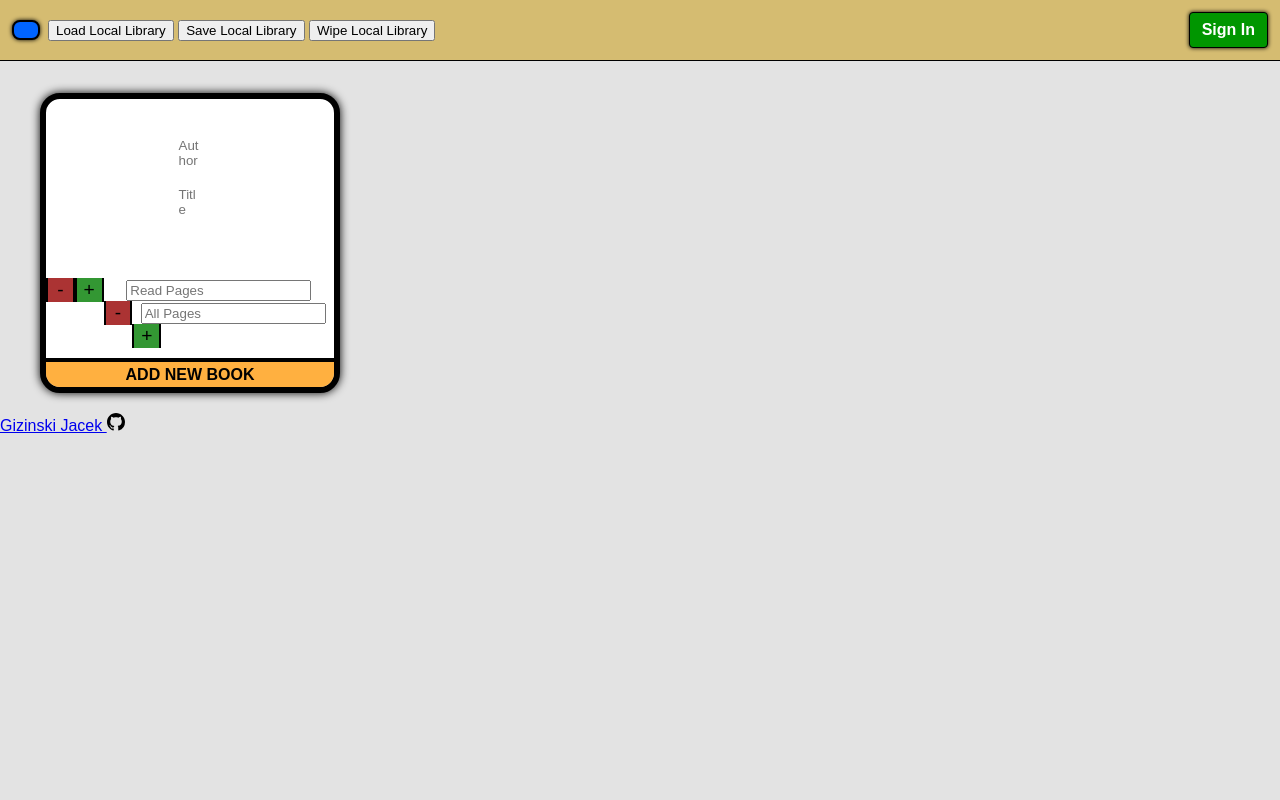
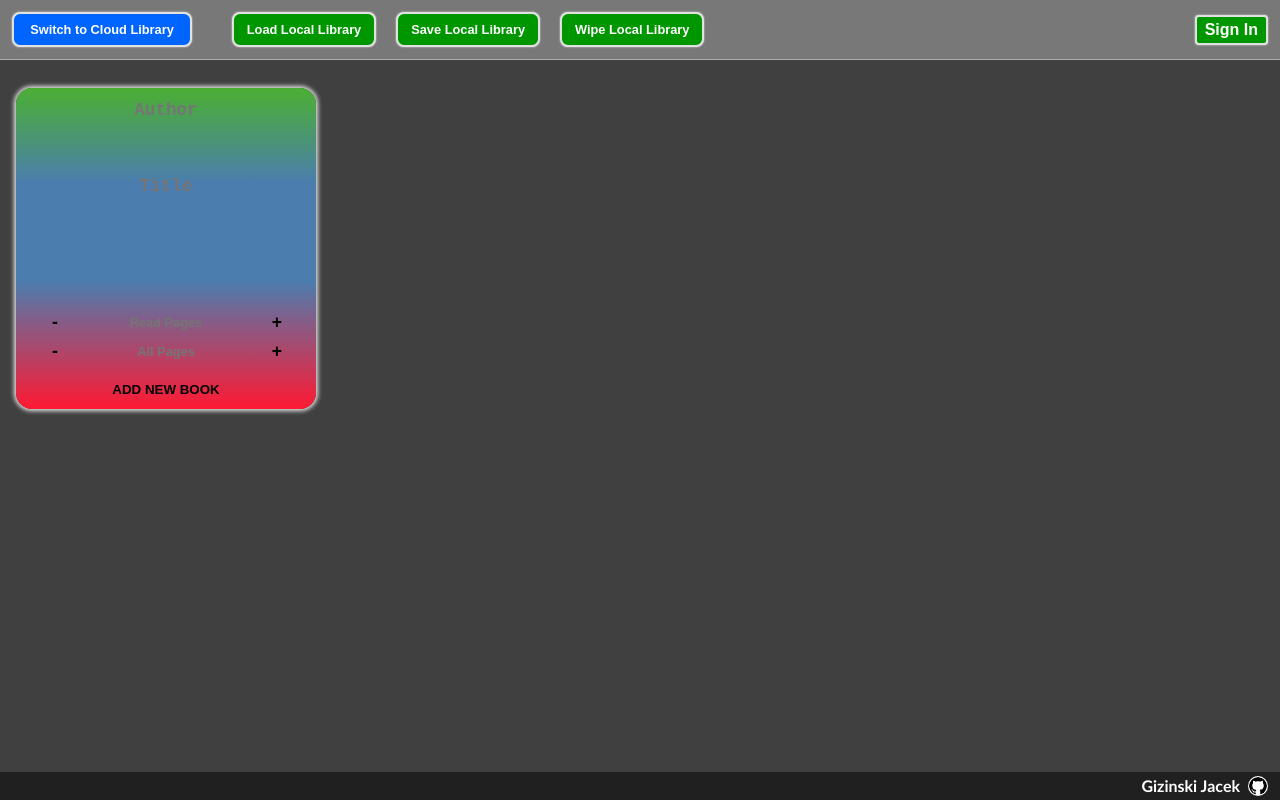
Before and after one commit to gizinski-jacek/Library-project, a plain HTML site: page index.html in a window 1280 px wide. Drawn offline with Linux system fonts and the light colour scheme.

Commit message:
Sorting classes. Major restyling, especially of books. Changing color palette. Styling footer

```diff
--- a/style.css
+++ b/style.css
@@ -1,14 +1,28 @@
 :root {
+	font-family: 'Trebuchet MS', 'Lucida Sans Unicode', 'Lucida Grande',
+		'Lucida Sans', Arial, sans-serif;
 	font-size: 16px;
 }
 
-body * {
-	font-family: sans-serif, Arial, Helvetica;
+* {
+	box-sizing: border-box;
+}
+
+button {
+	border: none;
+	cursor: pointer;
+}
+
+button:hover {
+	filter: brightness(110%);
 }
 
 body {
+	min-height: 100vh;
 	width: 100%;
-	background-color: rgba(200, 200, 200, 0.5);
+	background-color: rgba(0, 0, 0, 0.75);
+	display: flex;
+	flex-direction: column;
 }
 
 #navbar {
@@ -16,8 +30,8 @@ body {
 	justify-content: space-between;
 	align-items: center;
 	margin-bottom: 12px;
-	background-color: rgba(200, 150, 0, 0.5);
-	border-bottom: 1px solid rgb(0, 0, 0);
+	background-color: rgba(175, 175, 175, 0.5);
+	border-bottom: 1px solid rgba(225, 225, 225, 0.5);
 }
 
 .storageControls,
@@ -27,39 +41,54 @@ body {
 	padding: 4px;
 }
 
-button {
-	cursor: pointer;
+.storageControls button,
+.userControls button {
+	padding: 4px 8px;
+	margin: 8px;
+	font-size: 0.8rem;
+	font-weight: 600;
+	color: rgb(255, 255, 255);
+	border-radius: 4px;
+	border: 2px solid rgb(225, 225, 225);
+	box-shadow: 0 0 2px 0 rgb(225, 225, 225);
 }
 
-button:hover {
-	filter: brightness(125%);
+.storageControls button {
+	border: 2px solid rgb(225, 225, 225);
+	background-color: rgb(0, 100, 255);
+	border-radius: 8px;
+	padding: 8px;
 }
 
-.storageControls > button,
-.userControls > button {
-	padding: 8px 12px;
-	margin: 8px;
-	font-size: 1rem;
-	font-weight: 600;
-	color: rgb(255, 255, 255);
-	border: 1px solid rgb(0, 0, 0);
-	border-radius: 4px;
-	box-shadow: 0 0 4px rgb(0, 0, 0);
-	cursor: pointer;
+#switchLibrary {
+	width: 180px;
+	margin-right: 32px;
 }
 
-.storageControls > button {
+#switchLibrary.localStorage {
 	background-color: rgb(0, 100, 255);
-	border: 2px solid rgb(0, 0, 0);
-	border-radius: 8px;
 }
 
-#signIn {
+#switchLibrary.localStorage::after {
+	content: 'Switch to Cloud Library';
+}
+
+#switchLibrary.cloudStorage {
 	background-color: rgb(0, 150, 0);
 }
 
-#signOut {
-	background-color: rgb(200, 0, 0);
+#switchLibrary.cloudStorage::after {
+	content: 'Switch to Local Library';
+}
+
+#localStorageControls button {
+	width: 144px;
+	background-color: rgb(0, 150, 0);
+}
+
+#cloudStorageControls button {
+	width: 144px;
+	background-color: rgb(0, 100, 255);
 }
 
 .userControls > * {
@@ -70,19 +99,30 @@ button:hover {
 	height: 36px;
 	width: 36px;
 	border-radius: 50%;
+	border: 1px solid rgba(0, 0, 0, 0.75);
 }
 
 .userName {
-	font-size: 1.5rem;
+	color: rgb(255, 255, 255);
+	font-weight: 600;
+	font-size: 1.25rem;
+}
+
+#signIn {
+	font-size: 1rem;
+	background-color: rgb(0, 150, 0);
+}
+
+#signOut {
+	font-size: 1rem;
+	background-color: rgb(0, 100, 225);
 }
 
 #mainContainer {
-	position: relative;
+	flex: 1;
 	display: flex;
 	flex-direction: row;
 	flex-wrap: wrap;
-	justify-content: left;
-	align-items: center;
 }
 
 input::-webkit-outer-spin-button,
@@ -95,174 +135,139 @@ input[type='number'] {
 	-moz-appearance: textfield;
 }
 
-.author,
-.title,
-.pages {
-	position: relative;
-	width: 100%;
-	font-size: 1.3rem;
-	text-align: center;
-	box-sizing: border-box;
+form {
+	display: flex;
+	flex-direction: column;
+	height: fit-content;
+	max-height: 340px;
+	width: 300px;
+	margin: 16px;
+	border-radius: 16px;
+	padding: 4px;
+	background: linear-gradient(
+		rgb(75, 175, 50),
+		rgb(75, 125, 175) 30% 60%,
+		rgb(255, 25, 50)
+	);
+	box-shadow: 0 0 4px 2px rgb(225, 225, 225);
 }
 
-.author {
-	height: 19%;
-	width: 100%;
-	background-color: rgba(255, 255, 0, 0.6);
-	border-top-left-radius: 14px;
-	border-top-right-radius: 14px;
-	margin-top: 0;
+form > * {
+	margin: 4px;
+	color: rgb(255, 255, 255);
 }
 
-.title {
-	height: 56%;
-	width: 100%;
-	background-color: rgba(0, 255, 255, 0.6);
-	border-top: 3px solid rgb(0, 0, 0);
-	border-bottom: 3px solid rgb(0, 0, 0);
+input,
+textarea {
+	font-size: 1.1rem;
+	padding: 4px;
+	text-align: center;
+	border: none;
+	outline: none;
+	resize: none;
+	overflow: auto;
+	scrollbar-color: rgba(255, 255, 255, 0.75) transparent;
 }
 
-.increment,
-.decrement,
-.readPages,
-.allPages {
+input:hover,
+input:focus,
+textarea:hover,
+textarea:focus {
+	background-color: rgba(255, 255, 255, 0.25) !important;
+	border-radius: 12px;
+}
+
+#newBookForm * {
+	font-weight: 600;
+}
+
+#author {
+	background: transparent;
+}
+
+#title {
+	background: transparent;
+}
+
+.pages button,
+.bookControls button {
+	padding: 4px 0;
+}
+
+.pages button:hover,
+.bookControls button:hover {
+	background-color: rgba(255, 255, 255, 0.5) !important;
+	border-radius: 16px;
+}
+
+.upper,
+.lower {
 	display: flex;
-	justify-content: center;
-	align-items: center;
-	float: left;
-	box-sizing: border-box;
+}
+
+#readPages,
+#allPages {
+	font-size: 0.8rem;
+	font-weight: 600;
+	text-align: center;
+	outline: none;
+	max-width: 160px;
+}
+
+#readPages {
+	background: transparent;
+}
+
+#allPages {
+	background: transparent;
 }
 
 .decrement,
 .increment {
-	height: 60%;
-	width: 10%;
-	font-size: 1.2rem;
-	color: rgb(0, 0, 0);
-	border: none;
+	flex: 1;
+	font-size: 1.1rem;
+	font-weight: 600;
+	background: transparent;
 }
 
-.decrement {
-	background-color: rgba(150, 0, 0, 0.8);
-	border-left: 2px solid rgb(0, 0, 0);
-	border-right: 2px solid rgb(0, 0, 0);
-}
-
-.increment {
-	background-color: rgba(0, 125, 0, 0.8);
-	border-left: 2px solid rgb(0, 0, 0);
-	border-right: 2px solid rgb(0, 0, 0);
-}
-
-.pages {
-	height: 25%;
-}
-
-.readPages,
-.allPages {
-	border: none;
-	height: 60%;
-	width: 30%;
-	font-size: 1rem;
-	font-weight: 600;
-	text-align: center;
-	box-sizing: border-box;
-	outline: none;
-}
-
-.readPages {
-	background-color: rgba(255, 100, 255, 0.75);
-}
-
-.allPages {
-	background-color: rgba(225, 0, 225, 0.75);
-}
-
-.book,
-#newBookForm {
+.bookControls {
 	display: flex;
-	position: relative;
-	justify-content: center;
-	align-items: center;
-	flex-direction: column;
-	height: 300px;
-	width: 300px;
-	min-width: 300px;
-	margin: 20px 40px;
-	background-color: rgb(255, 255, 255);
-	border: 6px solid rgb(0, 0, 0);
-	border-radius: 20px;
-	box-sizing: border-box;
-	box-shadow: 0 0 10px rgb(0, 0, 0);
+	margin-top: 8px;
 }
 
 #addBookBtn {
-	position: absolute;
-	bottom: 0;
-	left: 0;
-	height: 10%;
-	width: 100%;
-	font-size: 1rem;
-	font-weight: 600;
-	color: rgb(0, 0, 0);
-	background-color: rgba(255, 150, 0, 0.75);
-	border: none;
-	border-top: 4px solid rgb(0, 0, 0);
-	border-bottom-left-radius: 14px;
-	border-bottom-right-radius: 14px;
+	flex: 1;
+	background: transparent;
 }
 
 .deleteBookBtn,
 .updateBookBtn {
-	position: absolute;
-	bottom: 0;
-	height: 30px;
-	width: 50%;
-	font-size: 1rem;
+	flex: 1;
 	font-weight: 600;
-	color: rgb(0, 0, 0);
-	border-top: 4px solid rgb(0, 0, 0);
-	border-bottom: none;
+	background: transparent;
 }
 
-.deleteBookBtn {
-	left: 0;
-	background-color: rgba(255, 0, 0, 0.75);
-	border-left: none;
-	border-right: 2px solid rgb(0, 0, 0);
-	border-bottom-left-radius: 14px;
+.footer {
+	width: 100%;
+	text-align: center;
+	background-color: rgba(0, 0, 0, 0.5);
 }
 
-.deleteBookBtn:hover {
-	background-color: rgba(255, 0, 0, 0.85);
+.footer a {
+	font-weight: 600;
+	color: rgb(255, 255, 255);
+	padding: 4px;
+	float: right;
+	display: flex;
+	align-items: center;
+	text-decoration: none;
 }
 
-.updateBookBtn {
-	right: 0;
-	background-color: rgba(0, 225, 0, 0.75);
-	border-left: 2px solid rgb(0, 0, 0);
-	border-right: none;
-	border-bottom-right-radius: 14px;
+.footer svg {
+	margin: 0 8px;
+	box-sizing: content-box;
+	border-radius: 50%;
+	padding: 1px;
+	background-color: rgb(255, 255, 255);
+	fill: rgb(0, 0, 0);
 }
-
-.updateBookBtn:hover {
-	background-color: rgba(0, 225, 0, 0.95);
-}
-
-textarea {
-	border: none;
-	outline: none;
-	resize: none;
-}
-
-/* Not sure why there's empty space on top of textarea */
-.author,
-.readPages,
-.allPages {
-	margin-top: 0;
-}
-
-.title,
-.pages {
-	margin-top: -1px;
-}
```
